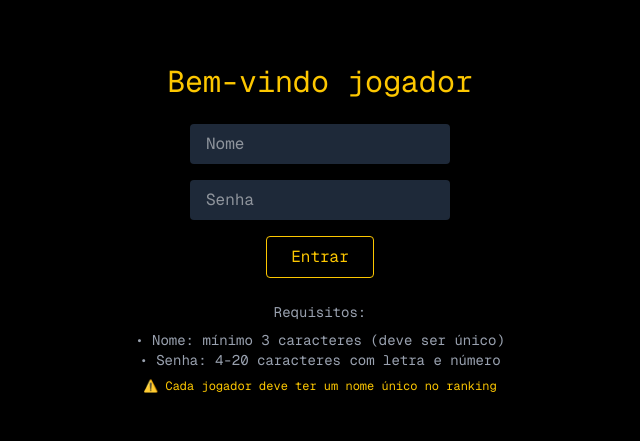
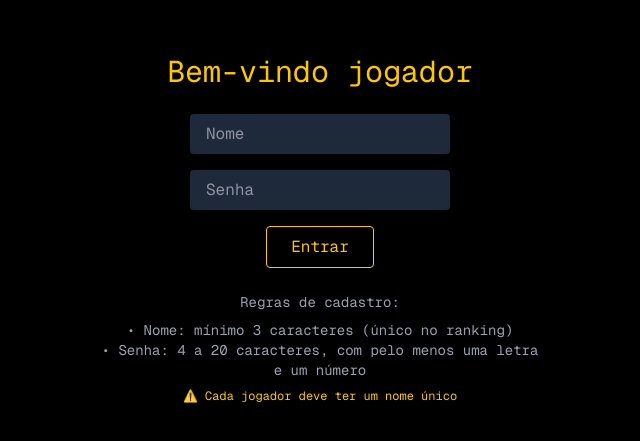
Before and after one commit to henriquezorzi/snake-frontend, a Next.js app: page /login in a window 1280 px wide. Shown: the part 171-612 px from the top of the page, without its empty margins (320-960 px from the left). Built offline with nearby package versions, Linux system fonts and the light colour scheme.

Commit message:
removido a mensagem que atrapalhava o jogador

```diff
--- a/src/app/login/page.tsx
+++ b/src/app/login/page.tsx
@@ -7,80 +7,74 @@ export default function LoginPage() {
   const [name, setName] = useState("");
   const [password, setPassword] = useState("");
   const [errorMessage, setErrorMessage] = useState("");
+  const [loading, setLoading] = useState(false);
   const router = useRouter();
   const { setJogador } = useJogador();
 
   const handleLogin = async () => {
-    if (!name || !password) {
-      setErrorMessage("Por favor, preencha nome e senha");
+    // validações (mantive as suas)
+    const trimmedName = name.trim();
+    if (!trimmedName) {
+      setErrorMessage("Por favor, preencha o nome");
       return;
     }
-
-    // Validação do nome
-    if (name.length < 3) {
+    if (trimmedName.length < 3) {
       setErrorMessage("Nome deve ter pelo menos 3 caracteres");
       return;
     }
 
-    // Validação da senha
-    if (password.length < 4) {
-      setErrorMessage("Senha deve ter pelo menos 4 caracteres");
+    const trimmedPassword = password.trim();
+    if (!trimmedPassword) {
+      setErrorMessage("Por favor, preencha a senha");
+      return;
+    }
+    if (trimmedPassword.length < 4 || trimmedPassword.length > 20) {
+      setErrorMessage("Senha deve ter entre 4 e 20 caracteres");
       return;
     }
 
-    if (password.length > 20) {
-      setErrorMessage("Senha deve ter no máximo 20 caracteres");
-      return;
-    }
-
-    // Verificar se a senha contém pelo menos uma letra e um número
-    const hasLetter = /[a-zA-Z]/.test(password);
-    const hasNumber = /[0-9]/.test(password);
-
+    const hasLetter = /[a-zA-Z]/.test(trimmedPassword);
+    const hasNumber = /[0-9]/.test(trimmedPassword);
     if (!hasLetter || !hasNumber) {
       setErrorMessage("Senha deve conter pelo menos uma letra e um número");
       return;
     }
 
     setErrorMessage("");
+    setLoading(true);
 
     try {
-      // Verificar se já existe um jogador com esse nome no banco
+      // checa existência
       const checkRes = await fetch("http://localhost:4000/jogadores");
       if (checkRes.ok) {
         const existingPlayers = await checkRes.json();
-        const nameExists = existingPlayers.find((player: any) =>
-          player.name?.toLowerCase().trim() === name.toLowerCase().trim()
+        const nameExists = existingPlayers.some(
+          (player: any) => player.name?.toLowerCase() === trimmedName.toLowerCase()
         );
-
         if (nameExists) {
-          setErrorMessage(`O nome "${name}" já está sendo usado por outro jogador. Escolha um nome diferente.`);
+          setErrorMessage(`O nome "${trimmedName}" já está sendo usado. Escolha outro.`);
+          setLoading(false);
           return;
         }
       }
 
-      // Se o nome não existe, tenta criar o jogador
+      // cria jogador
       const res = await fetch("http://localhost:4000/jogadores", {
         method: "POST",
         headers: { "Content-Type": "application/json" },
-        body: JSON.stringify({ name, password }),
+        body: JSON.stringify({ name: trimmedName, password: trimmedPassword }),
       });
 
       const data = await res.json();
 
       if (res.ok) {
         setJogador(data.jogador);
-
-        if (typeof window !== "undefined") {
         localStorage.setItem("nomeJogador", data.jogador.name);
         localStorage.setItem("jogadorId", data.jogador._id);
-        }
-
         router.push("/jogo");
       } else {
-        // Se mesmo assim der erro de nome duplicado (double-check do backend)
-        if (res.status === 409 || (data.error && (data.error.includes("já existe") || data.error.includes("duplicado")))) {
-          setErrorMessage(`O nome "${name}" já está sendo usado. Tente outro nome.`);
+        if (res.status === 409 || (data.error?.includes("já existe") || data.error?.includes("duplicado"))) {
+          setErrorMessage(`O nome "${trimmedName}" já está sendo usado. Tente outro.`);
         } else {
           setErrorMessage(data.error || "Erro no cadastro/login");
         }
@@ -88,6 +82,8 @@ export default function LoginPage() {
     } catch (err) {
       console.error(err);
       setErrorMessage("Erro ao conectar com o servidor");
+    } finally {
+      setLoading(false);
     }
   };
 
@@ -101,43 +97,60 @@ export default function LoginPage() {
         </div>
       )}
 
+      {/* HONEYPOTs: campos que enganam o autofill, posicionados fora da tela */}
+      <div style={{ position: "absolute", left: -9999, top: 0, height: 0, width: 0, overflow: "hidden" }} aria-hidden>
+        <input name="no_autofill_user" type="text" autoComplete="username" tabIndex={-1} />
+        <input name="no_autofill_pass" type="password" autoComplete="new-password" tabIndex={-1} />
+      </div>
+
+      {/* Form real com autocomplete desligado */}
+      <form
+        onSubmit={(e) => { e.preventDefault(); handleLogin(); }}
+        autoComplete="off"
+        className="flex flex-col items-center"
+      >
         <input
+          // nome sem palavras comuns como "username" ou "password"
+          name="jogo_nome"
+          autoComplete="off"
           className="mb-4 px-4 py-2 rounded bg-gray-800 text-white"
           placeholder="Nome"
           value={name}
-        onChange={(e) => {
-          setName(e.target.value);
-          setErrorMessage("");
-        }}
+          onChange={(e) => { setName(e.target.value); setErrorMessage(""); }}
         />
+
         <input
-        type="password"
+          // rotina: readOnly até o usuário focar — ajuda a prevenir autofill e prompt de salvar
+          name="jogo_senha"
+          autoComplete="new-password"
           className="mb-4 px-4 py-2 rounded bg-gray-800 text-white"
           placeholder="Senha"
           value={password}
-        onChange={(e) => {
-          setPassword(e.target.value);
-          setErrorMessage("");
-        }}
-        onKeyPress={(e) => {
-          if (e.key === "Enter") {
-            handleLogin();
-          }
+          onChange={(e) => { setPassword(e.target.value); setErrorMessage(""); }}
+          onKeyDown={(e) => { if (e.key === "Enter") handleLogin(); }}
+          // starta readOnly para evitar autofill; ao focar removemos o readOnly
+          readOnly
+          onFocus={(e) => {
+            // remove readOnly quando o usuário focar (funciona bem em React)
+            (e.target as HTMLInputElement).removeAttribute("readOnly");
           }}
         />
+
         <button
-        className="border px-6 py-2 rounded hover:bg-green-600"
-        onClick={handleLogin}
+          type="submit"
+          disabled={loading}
+          className={`border px-6 py-2 rounded hover:bg-green-600 ${loading ? "opacity-60 cursor-not-allowed" : ""}`}
         >
-        Entrar
+          {loading ? "Carregando..." : "Entrar"}
         </button>
+      </form>
 
       <div className="mt-6 text-sm text-gray-400 text-center max-w-md">
-        <p className="mb-2">Requisitos:</p>
-        <p>• Nome: mínimo 3 caracteres (deve ser único)</p>
-        <p>• Senha: 4-20 caracteres com letra e número</p>
+        <p className="mb-2">Regras de cadastro:</p>
+        <p>• Nome: mínimo 3 caracteres (único no ranking)</p>
+        <p>• Senha: 4 a 20 caracteres, com pelo menos uma letra e um número</p>
         <p className="mt-2 text-xs text-yellow-400">
-          ⚠️ Cada jogador deve ter um nome único no ranking
+          ⚠️ Cada jogador deve ter um nome único
         </p>
       </div>
     </div>
--- a/src/app/page.tsx
+++ b/src/app/page.tsx
@@ -13,7 +13,7 @@ export default function Menu() {
     if (optionName === "JOGAR") {
       router.push("/login");
     } else if (optionName === "RANKING") {
-      router.push("/raking");
+      router.push("/ranking");
     }
   };
 
```
Lines whose indentation alone changed are shown as unchanged.
